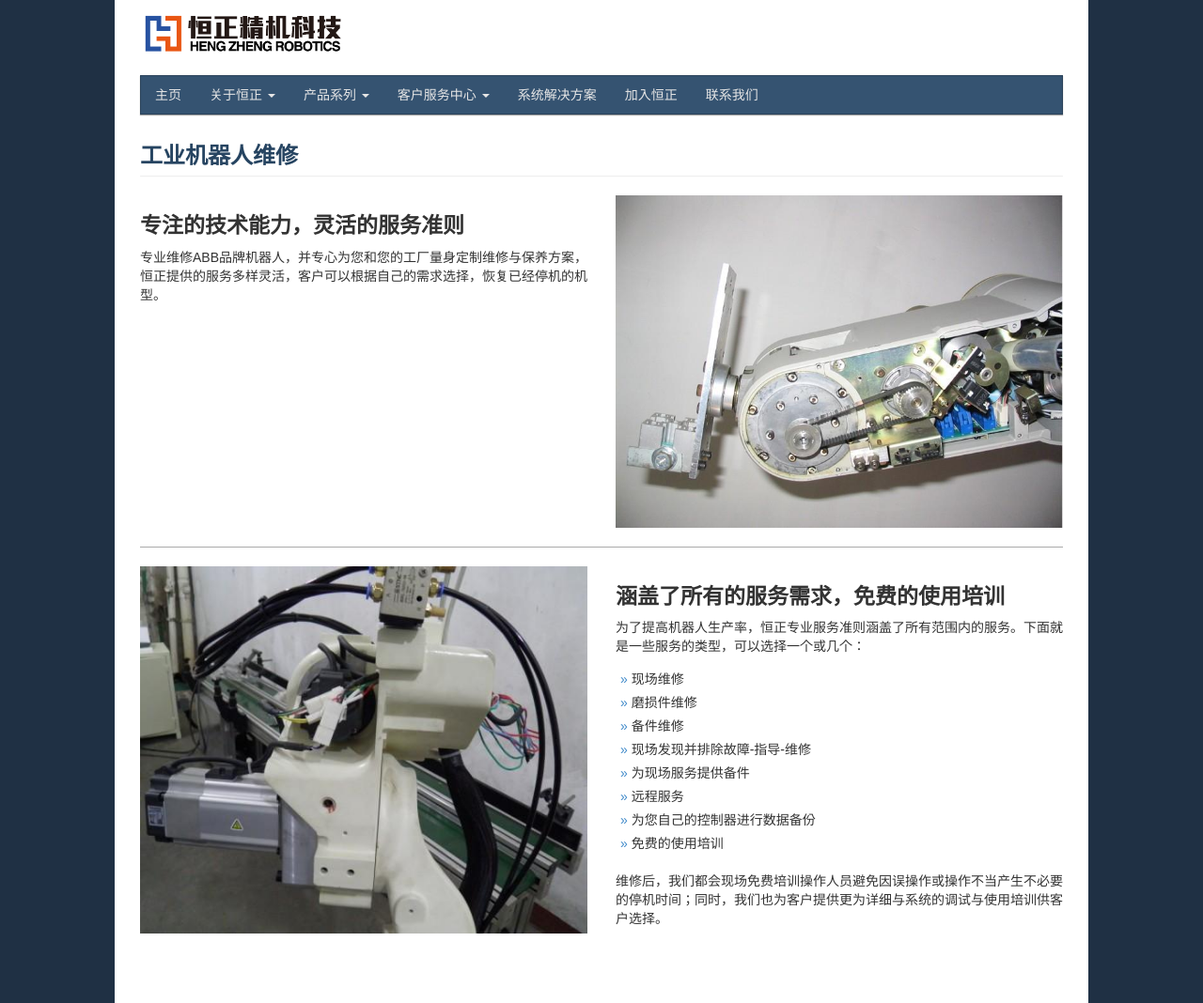
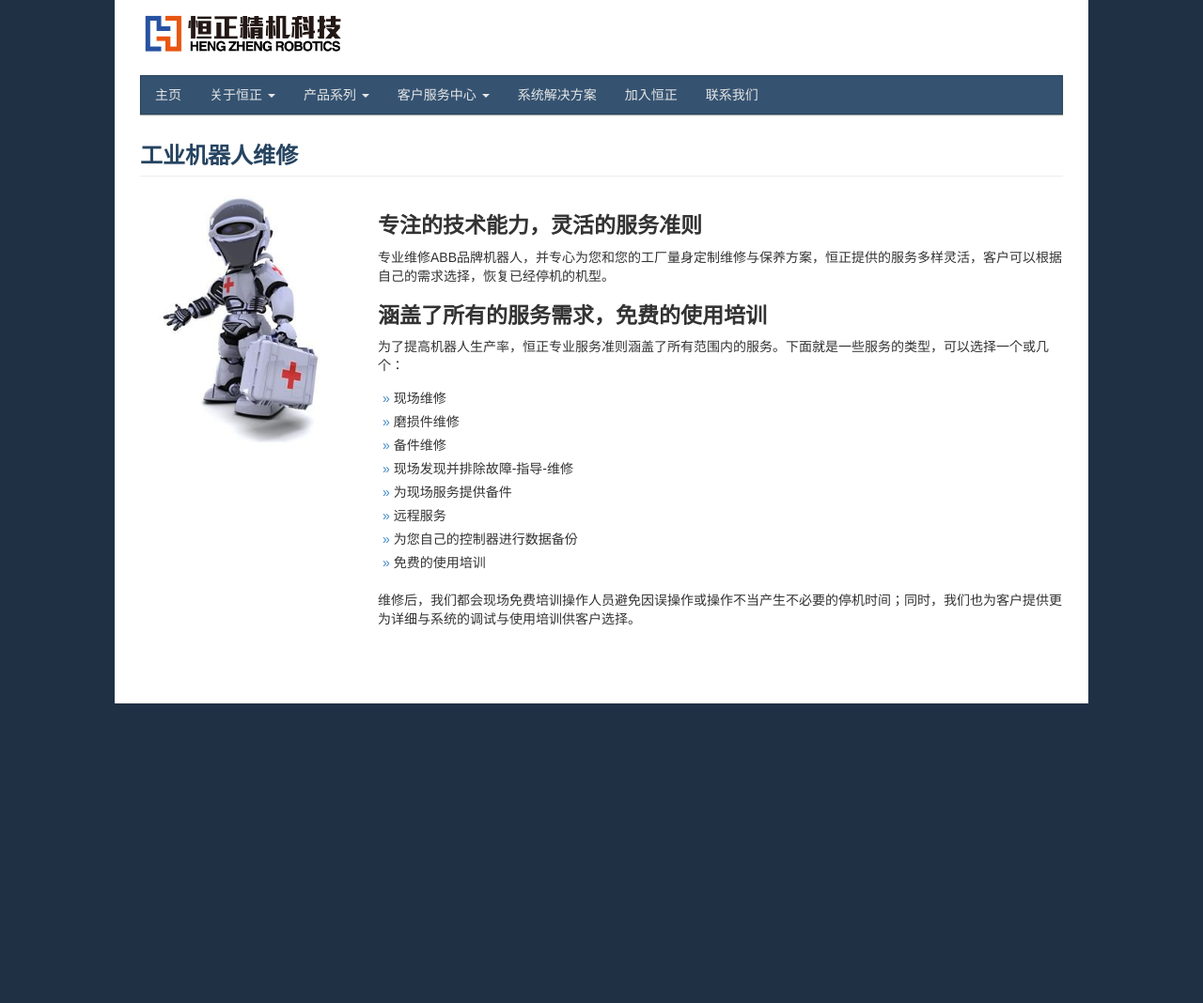
Before and after one commit to NeoHuang/HenZheng, a Jekyll site: the page built from repair.html, in a window 1280 px wide. Shown: the whole page at 94% size. Built offline with Jekyll 4.4.1, drawn with Linux system fonts in a browser that asks for light colours; after the commit the page ends 900 px from its top, so only the background shows below that.

Commit message:
change email position and layout for repair page

```diff
--- a/css/modern-business.css
+++ b/css/modern-business.css
@@ -340,8 +340,7 @@ h4 {
     color:#0070c0;
 }
 .hide-email {
-    position: absolute;
-top: 20px;
 width: 100px;
 height: 20px;
+    float:right;
 }
--- a/repair.html
+++ b/repair.html
@@ -11,23 +11,16 @@ layout: default
 
 </div>
 <div class="row">
-     <div class="col-lg-6">
-          <h3>专注的技术能力，灵活的服务准则</h3>
+    <div class="col-lg-3">
+         <img class="img-responsive" src="image/repair3.jpg">
+
+
+    </div>
+    <div class="col-lg-9">
+        <h3>专注的技术能力，灵活的服务准则</h3>
         <p>专业维修ABB品牌机器人，并专心为您和您的工厂量身定制维修与保养方案，恒正提供的服务多样灵活，客户可以根据自己的需求选择，恢复已经停机的机型。</p>
-    </div>
-    <div class="col-lg-6">
-         <img class="img-responsive" src="image/repair1.jpg">
-    </div>
 
-</div>
-<div class="hsplitter"></div>
-<div class="row">
-
-    <div class="col-lg-6">
-         <img class="img-responsive" src="image/repair2.jpg">
-    </div>
-    <div class="col-lg-6">
-          <h3>涵盖了所有的服务需求，免费的使用培训</h3>
+        <h3>涵盖了所有的服务需求，免费的使用培训</h3>
         <p>为了提高机器人生产率，恒正专业服务准则涵盖了所有范围内的服务。下面就是一些服务的类型，可以选择一个或几个：</p>
         <ul class="small-padding">
            <li class="border-list">现场维修</li>
@@ -41,5 +34,4 @@ layout: default
         </ul>
         <p>维修后，我们都会现场免费培训操作人员避免因误操作或操作不当产生不必要的停机时间；同时，我们也为客户提供更为详细与系统的调试与使用培训供客户选择。</p>
     </div>
-
 </div>
```
Also changed, not shown: image/repair3.jpg (added).
